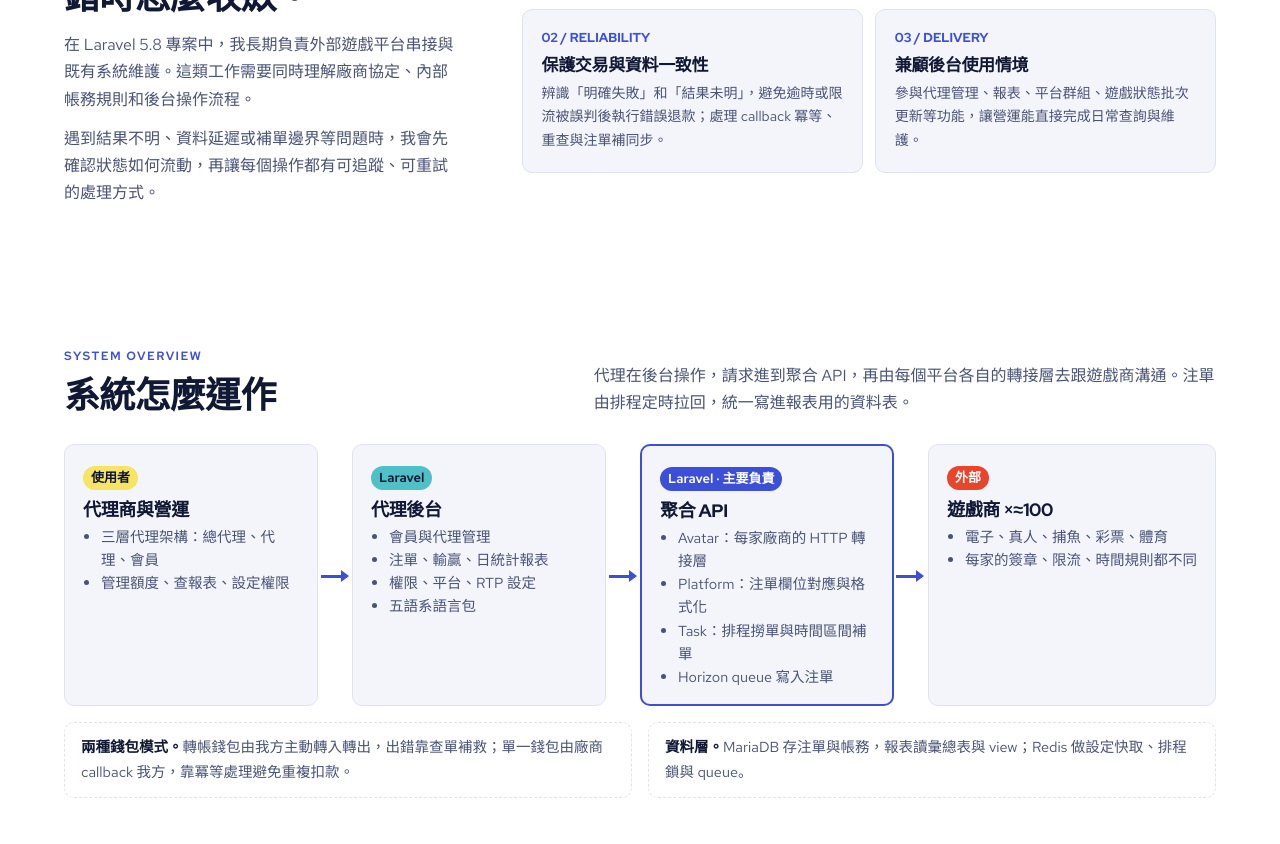
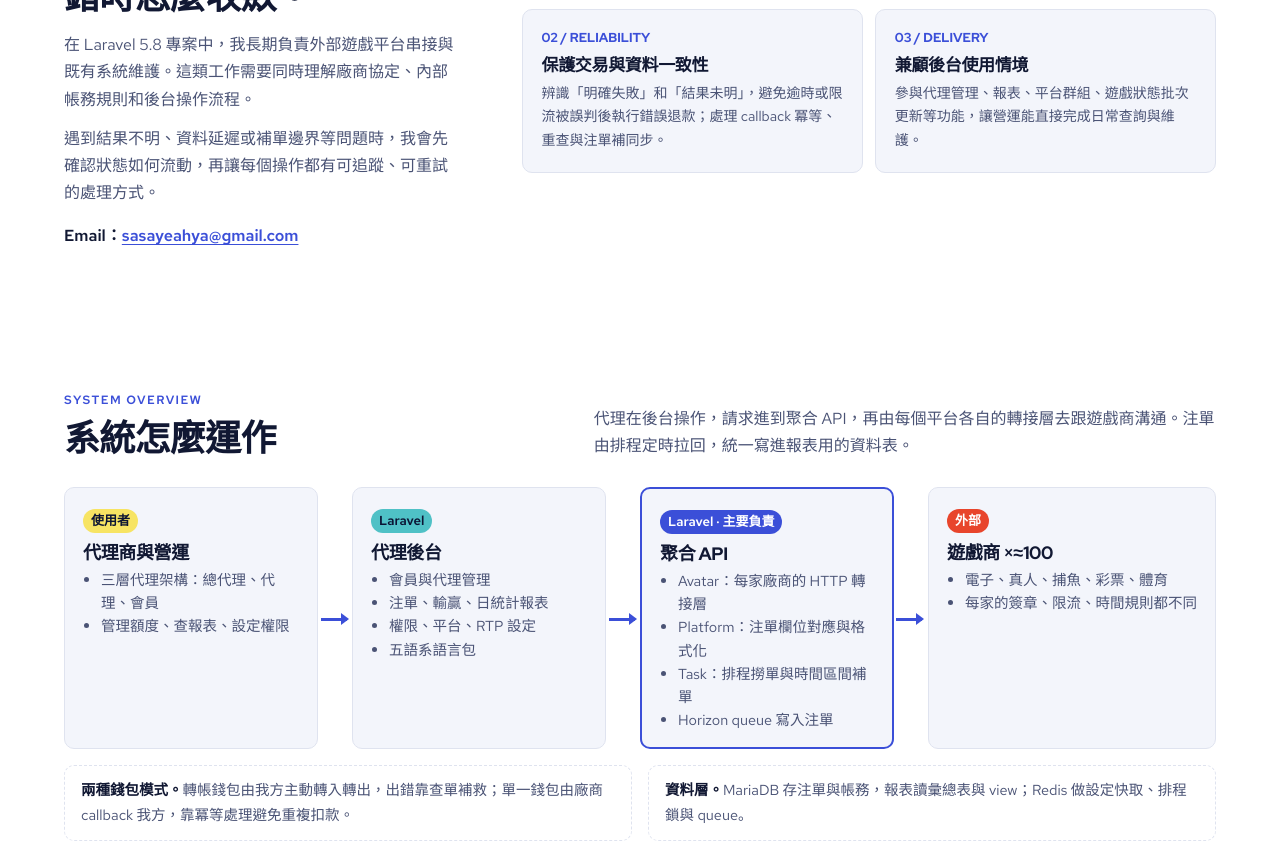
Before and after one commit to frank-chen-code/frank-chen-code.github.io, a plain HTML site: page index.html in a window 1280 px wide. Shown: the part 755-1599 px from the top of the page. Drawn offline with Linux system fonts and the light colour scheme.

Commit message:
Add files via upload

```diff
--- a/index.html
+++ b/index.html
@@ -61,6 +61,8 @@ img{max-width:100%;display:block}
 .about-intro .eyebrow{color:var(--blue)}
 .about-intro h2{margin-bottom:14px}
 .about-intro p{color:var(--mute)}
+.about-intro .about-mail{color:var(--ink);font-weight:600;margin-top:16px}
+.about-mail a{color:var(--blue);text-decoration:underline;text-underline-offset:3px;overflow-wrap:anywhere}
 .about-cards{display:grid;grid-template-columns:1fr 1fr;gap:12px}
 .about-card{padding:19px;border:1px solid var(--line);border-radius:10px;background:var(--panel)}
 .about-card:first-child{grid-column:1/-1}
@@ -130,6 +132,8 @@ dialog button{font:600 15px "Red Hat Text",sans-serif;background:#fff;color:#0b1
 .stack span{border:1px solid var(--line);border-radius:6px;padding:4px 10px;font-size:14.5px;background:var(--panel)}
 footer{background:var(--navy);color:#aab4d8;font-size:14px}
 footer b{color:#fff}
+.foot-mail{color:#eef1fb;font-size:15px;font-weight:600}
+.foot-mail a{color:var(--sun);text-decoration:underline;text-underline-offset:3px;overflow-wrap:anywhere}
 @media(max-width:900px){.about{grid-template-columns:1fr}.about-intro{position:static;max-width:720px}.route{grid-template-columns:repeat(2,minmax(0,1fr));row-gap:34px}.stn:nth-child(2){margin-right:0}.stn:nth-child(2)::after,.stn:nth-child(2)::before{display:none}.mine{grid-template-columns:minmax(0,1fr)}}
 @media(max-width:720px){.nav{align-items:flex-start}.navlinks{gap:12px}.top,.sec-head,.story{grid-template-columns:minmax(0,1fr)}.figs{border-left:0;border-top:1px solid #303b64;padding:18px 0 0}.about-cards{grid-template-columns:1fr}.about-card:first-child{grid-column:auto}.gal{grid-template-columns:minmax(0,1fr)}.gal .wide img,.gal img{aspect-ratio:16/9}}
 @media(max-width:600px){.route{grid-template-columns:minmax(0,1fr);row-gap:30px}.stn{margin-right:0}.stn:not(:last-child)::after{right:auto;left:28px;top:auto;bottom:-27px;width:3px;height:24px}.stn:not(:last-child)::before{right:auto;left:23px;top:auto;bottom:-31px;border:6px solid transparent;border-top:8px solid var(--blue);border-bottom:0;transform:none}.stn:nth-child(2)::after,.stn:nth-child(2)::before{display:block}.db{grid-template-columns:minmax(0,1fr)}.grid{grid-template-columns:repeat(auto-fill,minmax(58px,1fr))}.cell{font-size:12px}}
@@ -192,7 +196,7 @@ footer b{color:#fff}
 
 <section class="band" id="about">
   <div class="wrap about">
-    <div class="about-intro"><div class="eyebrow">ABOUT ME</div><h2>我關注的不只是「接通」，還有出錯時怎麼收斂。</h2><p>在 Laravel 5.8 專案中，我長期負責外部遊戲平台串接與既有系統維護。這類工作需要同時理解廠商協定、內部帳務規則和後台操作流程。</p><p>遇到結果不明、資料延遲或補單邊界等問題時，我會先確認狀態如何流動，再讓每個操作都有可追蹤、可重試的處理方式。</p></div>
+    <div class="about-intro"><div class="eyebrow">ABOUT ME</div><h2>我關注的不只是「接通」，還有出錯時怎麼收斂。</h2><p>在 Laravel 5.8 專案中，我長期負責外部遊戲平台串接與既有系統維護。這類工作需要同時理解廠商協定、內部帳務規則和後台操作流程。</p><p>遇到結果不明、資料延遲或補單邊界等問題時，我會先確認狀態如何流動，再讓每個操作都有可追蹤、可重試的處理方式。</p><p class="about-mail">Email：<a href="mailto:sasayeahya@gmail.com">sasayeahya@gmail.com</a></p></div>
     <div class="about-cards">
       <article class="about-card"><div class="num">01 / INTEGRATION</div><h3>把各家協定收斂成共同流程</h3><p>依廠商差異實作 Avatar、Platform 與 Task，涵蓋帳號、轉帳、查單、注單 mapping、排程撈單和後台呈現；支援轉帳錢包與單一錢包流程。</p></article>
       <article class="about-card"><div class="num">02 / RELIABILITY</div><h3>保護交易與資料一致性</h3><p>辨識「明確失敗」和「結果未明」，避免逾時或限流被誤判後執行錯誤退款；處理 callback 冪等、重查與注單補同步。</p></article>
@@ -315,7 +319,7 @@ $end = $end->min(now()->subSeconds(self::<span class="g">END_BUFFER_SEC</span>))
 </section>
 
 <footer class="band" id="contact">
-  <div class="wrap"><div class="eyebrow">CONTACT</div><b>Frank Chen</b><p>PHP／Laravel 後端工程師 · 3 年開發經驗</p><p>本案例為在職期間參與的專案，基於保密不公開原始碼；頁面中的程式碼與畫面皆為示意版本，名稱與資料均為虛構。</p></div>
+  <div class="wrap"><div class="eyebrow">CONTACT</div><b>Frank Chen</b><p>PHP／Laravel 後端工程師 · 3 年開發經驗</p><p class="foot-mail">Email：<a href="mailto:sasayeahya@gmail.com">sasayeahya@gmail.com</a></p><p>本案例為在職期間參與的專案，基於保密不公開原始碼；頁面中的程式碼與畫面皆為示意版本，名稱與資料均為虛構。</p></div>
 </footer>
 
 
```
